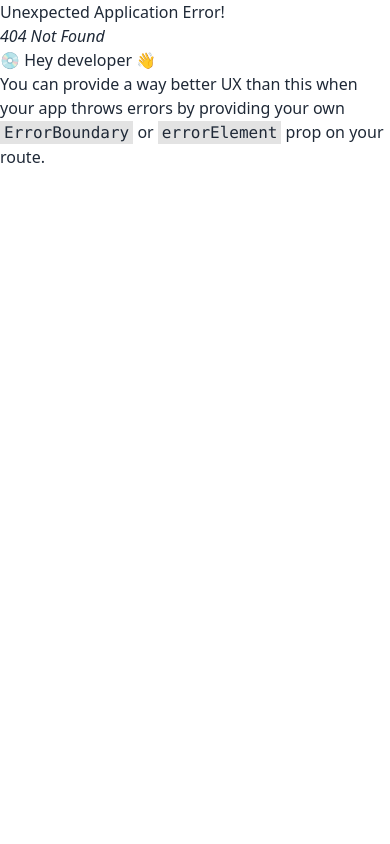
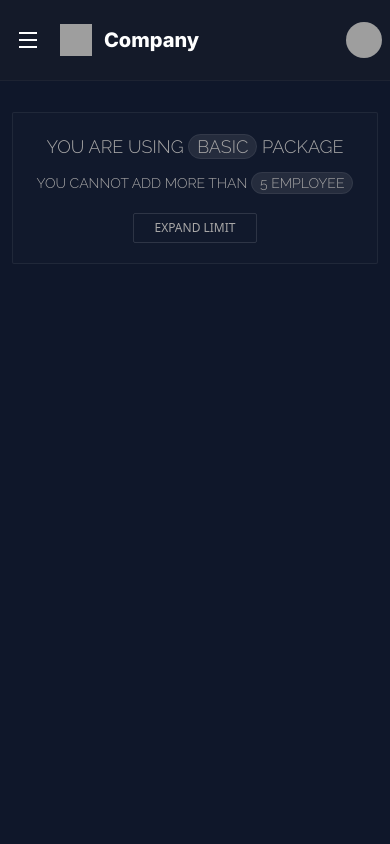
Before and after one commit to abujafarch/assetify-client, a React (Vite) app: page /add-employee in a window 390 px wide. Before the commit this address had no page. Shown: the top 844 px of the page. Built offline with nearby package versions, Linux system fonts and the light colour scheme; grey boxes are pictures that could not be loaded.

Commit message:
package section of add employee added with responsiveness

```diff
--- /dev/null
+++ b/src/Layout/Pages/HrPages/AddEmployee/AddEmployee.jsx
@@ -0,0 +1,12 @@
+import PackageSection from "./PackageSection";
+
+
+const AddEmployee = () => {
+    return (
+        <div>
+            <PackageSection></PackageSection>
+        </div>
+    );
+};
+
+export default AddEmployee;
--- /dev/null
+++ b/src/Layout/Pages/HrPages/AddEmployee/PackageSection.jsx
@@ -0,0 +1,17 @@
+
+
+const PackageSection = () => {
+    return (
+        <div className="text-[#a8a7a7] flex sm:flex-row flex-col gap-5 justify-center sm:justify-between items-center bg-[#ffffff03] border rounded-sm border-[#ffffff10] p-5">
+            <div className="uppercase font-raleway font-light">
+                <h3 className="text-lg text-center">You are using <span className="border rounded-2xl py-[1px] px-2 bg-[#ffffff15] border-[#ffffff10]">basic</span> package</h3>
+                <p className="text-sm text-center mt-3">You cannot add more than <span className="border rounded-2xl py-[2px] px-2 bg-[#ffffff15] border-[#ffffff10]">5 employee</span></p>
+            </div>
+            <div>
+            <button className="px-5 uppercase text-xs py-[6px] rounded-sm border border-[#ffffff1f]">Expand limit</button>
+            </div>
+        </div>
+    );
+};
+
+export default PackageSection;
--- a/src/Router/Router.jsx
+++ b/src/Router/Router.jsx
@@ -8,6 +8,7 @@ import Assets from "../Layout/Pages/HrPages/Assets/Assets";
 import AddAsset from "../Layout/Pages/HrPages/AddAsset/AddAsset";
 import AllRequests from "../Layout/Pages/HrPages/AllRequests/AllRequests";
 import MyEmployees from "../Layout/Pages/HrPages/MyEmployees/MyEmployees";
+import AddEmployee from "../Layout/Pages/HrPages/AddEmployee/AddEmployee";
 
 export const router = createBrowserRouter([
     {
@@ -47,6 +48,10 @@ export const router = createBrowserRouter([
             {
                 path: 'employee-lists',
                 element: <MyEmployees></MyEmployees>
+            },
+            {
+                path: '/add-employee',
+                element: <AddEmployee></AddEmployee>
             }
         ]
     },
```
